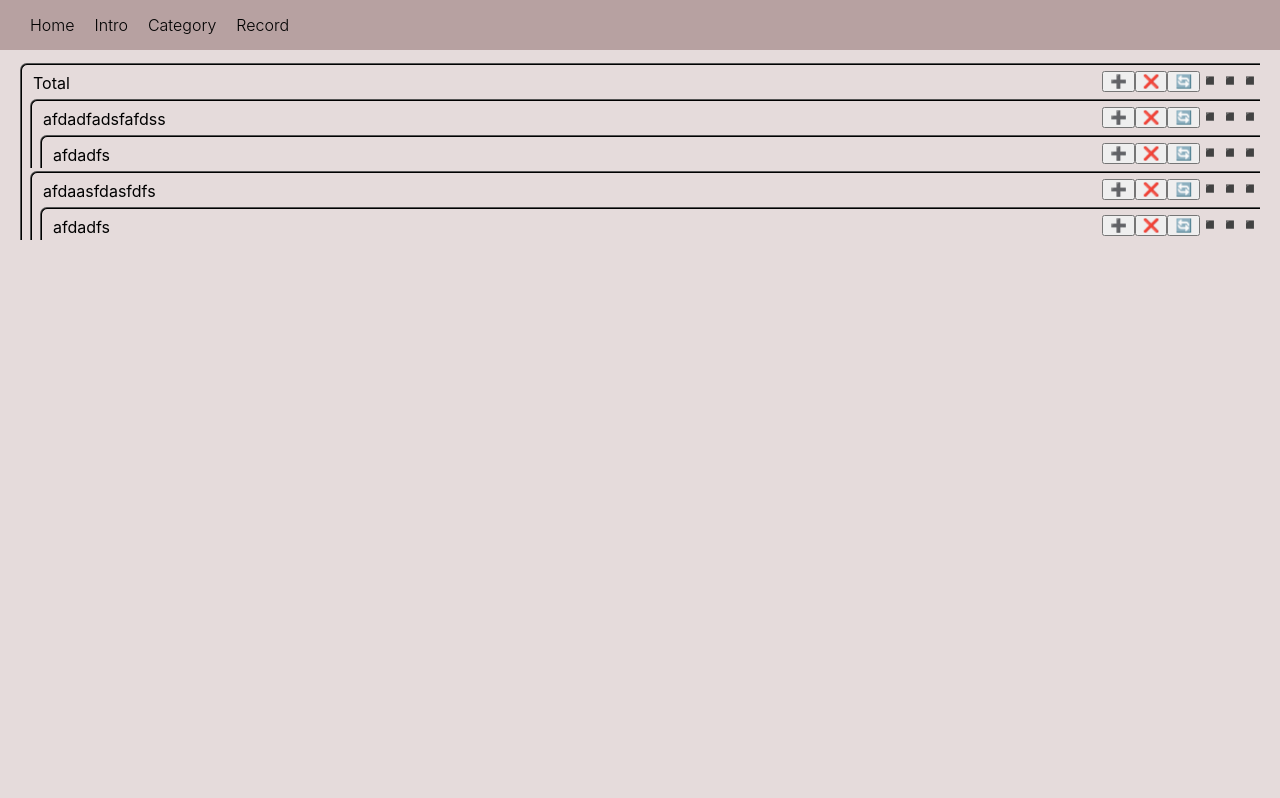
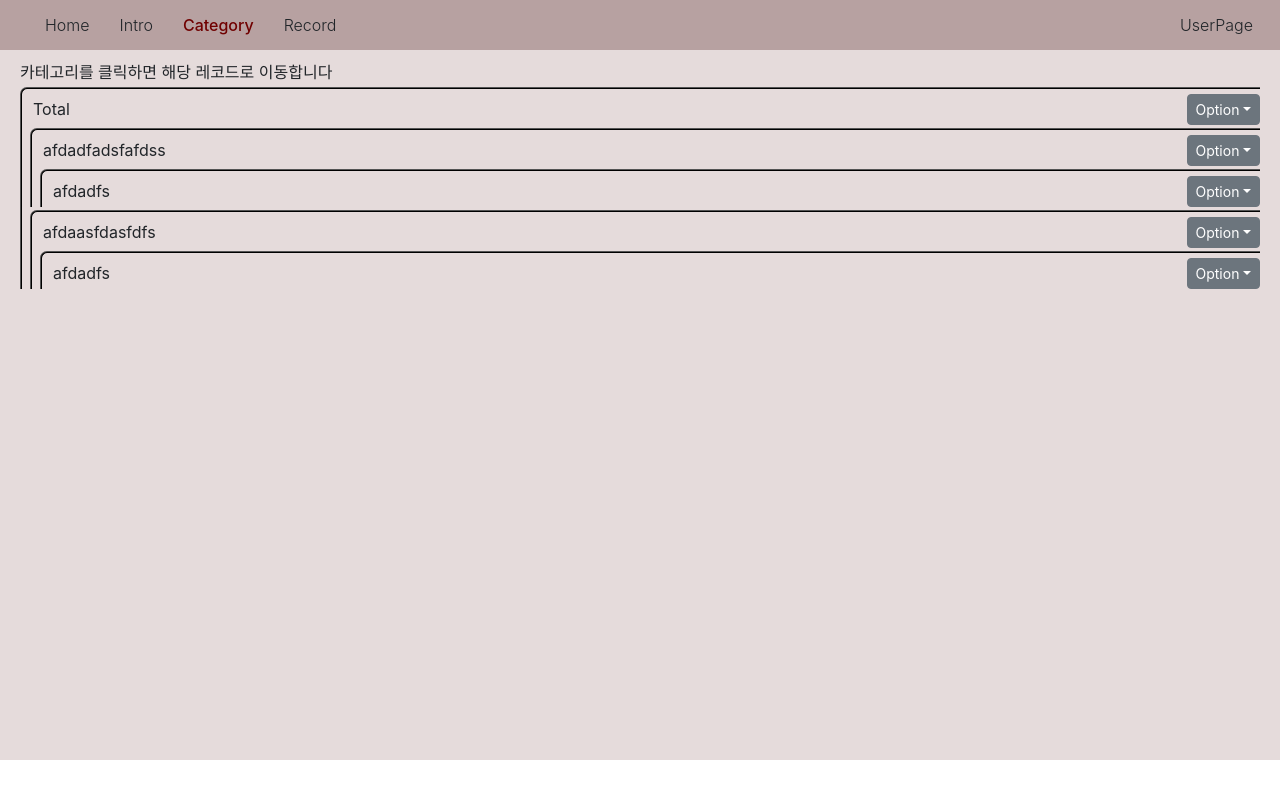
Before and after one commit to limeojin363/10000H, a React (Create React App) app: page /category in a window 1280 px wide. Shown: the top 798 px of the page. Built offline with nearby package versions, Linux system fonts and the light colour scheme.

Commit message:
getObj 버그 수정

```diff
--- a/package.json
+++ b/package.json
@@ -7,7 +7,9 @@
     "@testing-library/jest-dom": "^5.16.5",
     "@testing-library/react": "^13.3.0",
     "@testing-library/user-event": "^13.5.0",
+    "bootstrap": "^5.2.1",
     "react": "^18.2.0",
+    "react-bootstrap": "^2.5.0",
     "react-dom": "^18.2.0",
     "react-redux": "^8.0.2",
     "react-router-dom": "^6.3.0",
--- a/public/index.html
+++ b/public/index.html
@@ -1,6 +1,13 @@
 <!DOCTYPE html>
 <html lang="en">
   <head>
+    <link
+  rel="stylesheet"
+  href="https://cdn.jsdelivr.net/npm/bootstrap@5.2.0-beta1/dist/css/bootstrap.min.css"
+  integrity="sha384-0evHe/X+R7YkIZDRvuzKMRqM+OrBnVFBL6DOitfPri4tjfHxaWutUpFmBp4vmVor"
+  crossorigin="anonymous"
+/>
+
     <meta charset="utf-8" />
     <link rel="icon" href="%PUBLIC_URL%/favicon.ico" />
     <meta name="viewport" content="width=device-width, initial-scale=1" />
--- a/src/App.css
+++ b/src/App.css
@@ -7,7 +7,9 @@
 }
 
 .navBar {
-    display:flex;
+    text-align: center;
+    display:grid;
+    grid-template-columns: 50px 1fr 100px;
     align-items: center;
     width: 100%;
     height: 50px;
@@ -19,16 +21,20 @@
     font-weight:300;
 }
 
-.navBar>*{
-    padding:10px;
+.navBar .left {
+    margin-left:30px
 }
 
-.navBar>*:first-child{
-    padding-left:30px;
+.navBar .left > * {
+    margin:15px;
 }
 
-.navBar>*:hover{
-    cursor:pointer
+.navBar .left > *:hover {
+    cursor:pointer;
+}
+
+.navBar .right {
+    margin-right: 30px;
 }
 
 .contents
@@ -49,20 +55,20 @@
     margin-top: 3px;
 }
 
-.categoryNameBox {
+.nameBox {
     padding:3px;
     min-height: 20px;
     max-height: 20px;
 }
 
-.option {
+.category .option {
     background-color: rgba(187, 133, 133, 0);
 }
 
 .option:hover {
     cursor: pointer;
     background-color: rgb(185, 185, 185);
-    transition: all 0.1s;
+    transition: all 0.15s;
 }
 
 .spaceBetween {
--- a/src/App.js
+++ b/src/App.js
@@ -6,21 +6,25 @@ import {Record} from "./Router/Record"
 
 function App() {
   let navigate = useNavigate();
-
   return (
     <div className="App">
       <div className="navBar">
-        <span onClick={()=>{navigate('/')}}>Home</span>
-        <span onClick={()=>{navigate('intro')}}>Intro</span>
-        <span onClick={()=>{navigate('/category')}}>Category</span>
-        <span onClick={()=>{navigate('/record/0')}}>Record</span>
+        <div className="left">
+          <span style={window.location.href.includes('home')?{fontWeight:'500', color:'rgb(112, 1, 1)'}:{}} onClick={()=>{navigate('/home')}}>Home</span>
+          <span style={window.location.href.includes('intro')?{fontWeight:'500', color:'rgb(112, 1, 1)'}:{}} onClick={()=>{navigate('/intro')}}>Intro</span>
+          <span style={window.location.href.includes('category')?{fontWeight:'500', color:'rgb(112, 1, 1)'}:{}} onClick={()=>{navigate('/category')}}>Category</span>
+          <span style={window.location.href.includes('record')?{fontWeight:'500', color:'rgb(112, 1, 1)'}:{}} onClick={()=>{navigate('/record/0')}}>Record</span>
+          <span></span>
+        </div>
+        <div></div>
+        <span className="right" onClick={()=>{alert()}}>UserPage</span>
       </div>
       <div>
         <Routes>
-          <Route path='/' element={<div>메인 페이지입니다. 상단에서 컨텐츠를 선택하세요.</div>}/>
+          <Route path='/home' element={<div>메인 페이지입니다. 상단에서 컨텐츠를 선택하세요.</div>}/>
           <Route path='/intro' element={<div>ㅎㅇ</div>}/>
-          <Route path='/category' element={<Category/>}/>
-          <Route path='/record/:address' element={<Record/>}/>
+          <Route path='/category' element={<div><Category/></div>}/>
+          <Route path='/record/:address' element={<div><Record/></div>}/>
         </Routes>
       </div>
     </div>
--- a/src/Router/Category.js
+++ b/src/Router/Category.js
@@ -1,12 +1,46 @@
 import { useNavigate } from "react-router-dom";
 import { useDispatch, useSelector } from "react-redux"
 import { addChild, changeFolderName, removeChild} from '../store'
+import { useState } from "react";
+import Dropdown from 'react-bootstrap/Dropdown';
+import DropdownButton from 'react-bootstrap/DropdownButton';
+
+function BasicExample(props) {
+    let dispatch = useDispatch();
+    let address = props.address
+
+    return (
+      <Dropdown>
+        <Dropdown.Toggle size="sm" variant="secondary" id="dropdown-basic">
+        Option
+        </Dropdown.Toggle>
+        <Dropdown.Menu>
+            <Dropdown.Item onClick={()=>{
+                dispatch(addChild({name : 'TempName', address : address}))
+            }}>새로운 하위 카테고리</Dropdown.Item>
+            <Dropdown.Item onClick={()=>{
+                dispatch(removeChild({address : address}))
+            }}>해당 카테고리 삭제</Dropdown.Item>
+            <Dropdown.Item onClick={()=>{
+                var newName = prompt("새로운 폴더명을 입력하세요")
+                dispatch(changeFolderName({address : address, newName : newName}))
+            }}>해당 카테고리 이름 변경</Dropdown.Item>
+            <Dropdown.Item onClick={()=>{
+            }}>a</Dropdown.Item>
+
+        </Dropdown.Menu>
+      </Dropdown>
+    );
+  }
+
+
 
 function Category() {
     let state = useSelector(( state )=>{ return state })
     let start = state.rootFolder.children
     return (
         <div>
+            <div>카테고리를 클릭하면 해당 레코드로 이동합니다</div>
             {
                 start.map((a,i)=>{
                     return <ShowCategory address='/record/' key={i} object={start[i]}/>
@@ -29,24 +63,13 @@ function ShowCategory(props) {
         address = props.address + object.id
     }
     return (
-        <div className='category'>
+        <div className='category' style={{position:'relative'}}>
             <div style={{display:'flex', justifyContent:'space-between'}}>
                 <span onClick={()=>{navigate(address)}}>
-                    <div className="categoryNameBox">{object.name}</div>
+                    <div className="nameBox">{object.name}</div>
                 </span>
                 <span className="aboutChildren">
-                    <button onClick={()=>{
-                        dispatch(addChild({name : 'TempName', address : address}))
-                    }}>➕</button>
-                    <button onClick={()=>{
-                        if (window.location.href.includes(address)) navigate('/')
-                        dispatch(removeChild({address : address}))
-                    }}>❌</button>
-                    <button onClick={()=>{
-                        var newName = prompt("새로운 폴더명을 입력하세요")
-                        dispatch(changeFolderName({address : address, newName : newName}))
-                    }}>🔄</button>
-                    <span className="option">◾◾◾</span>
+                    <span className="option"><BasicExample address={address}/></span>
                 </span>
             </div>
             {object.children.map((a,i)=>{
--- a/src/getObj.js
+++ b/src/getObj.js
@@ -3,7 +3,7 @@ function getObj(obj, address0) {
     let parentObj = obj
     let temp
     let address = address0
-    address = address.includes('/record/') ? address.substr(9) : address
+    address = address.includes('/record/') ? address.substr(8) : address
 
     for (var i = 0; i < address.length; i++) {
       if (address[i]!='-') {
@@ -13,6 +13,7 @@ function getObj(obj, address0) {
         else if (i == address.length - 3) parentObj = obj
       }
     }
+    console.log(childObj)
     return {childObj : childObj, parentObj : parentObj}
   }
 
--- a/src/store.js
+++ b/src/store.js
@@ -33,7 +33,7 @@ let rootFolder = createSlice({
       },
       addChild(state, action) {
         let {parentObj, childObj} = getObj(state, action.payload.address)
-
+        console.log(childObj.name)
         // 추가되는 객체의 id 결정
         let id = 0;
         for (var i = 0; i < childObj.children.length; i++) {
```
Also changed, not shown: src/Router/Folders.js (deleted, +0 -61 lines), 1 other file (tests, documents, lock files or other folders).
